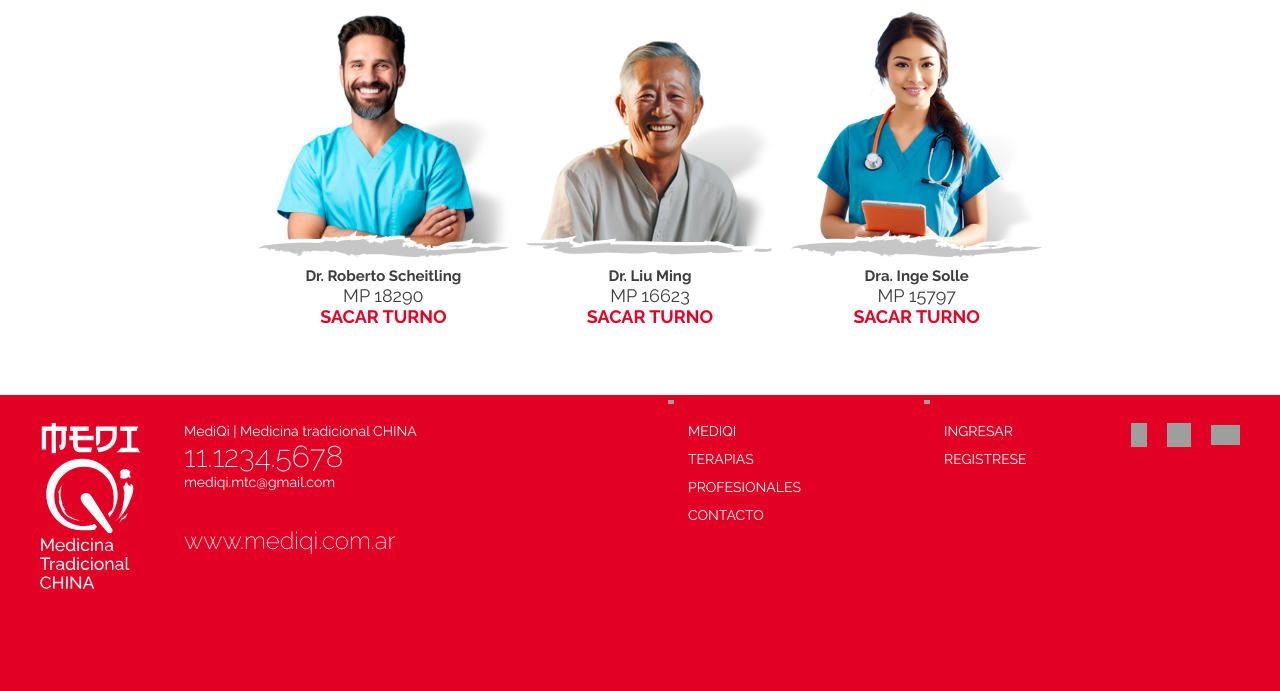
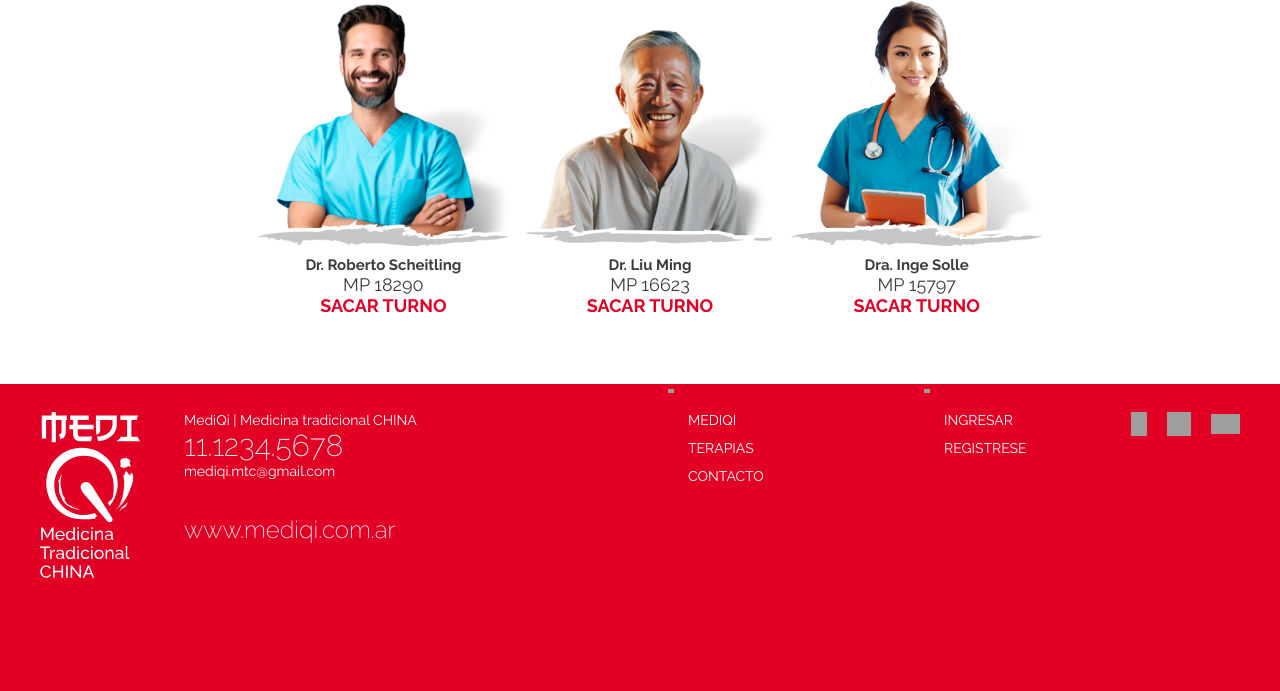
Before and after one commit to german-79/CaC_Grupo3Python, a Python web app: template templates/profesionales.html in a window 1280 px wide. Shown: the part 2500-3191 px from the top of the page. Run offline with Jinja, Linux system fonts and the light colour scheme; the template is opened without the code that fills it, so the values that code supplies are empty; grey boxes are pictures that could not be loaded.

Commit message:
chequeo referencias

```diff
--- a/templates/profesionales.html
+++ b/templates/profesionales.html
@@ -6,24 +6,18 @@
         <meta name="viewport" content="width=device-width, initial-scale=1.0">
         <title>Document</title>
 
-<<<<<<< HEAD
-        <link rel="stylesheet" href="static/css/profesionales.css">
-        <link rel="stylesheet" href="static/css/index.css">
-        <link rel="stylesheet" href="static/css/header.css">
-        <link rel="stylesheet" href="static/css/footer.css">
-=======
         <link rel="stylesheet" href="../static/css/profesionales.css">
         <link rel="stylesheet" href="../static/css/index.css">
         <link rel="stylesheet" href="../static/css/header.css">
         <link rel="stylesheet" href="../static/css/footer.css">
->>>>>>> c30a096d147bc3690e058c4606c34e0d4d2d3517
+
     </head>
 
     <body>
         <header>
             <nav class="navbar container">
                 <picture class="navbar__isologo_rec">
-                    <a href="../Index.html"><img src="/static/img/Isologotipo_MediQi_H.svg"
+                    <a href="../Index.html"><img src="../static/img/Isologotipo_MediQi_H.svg"
                             alt="MediQi // Medicina Tradicional CHINA"></a>
                 </picture>
                 <ul class="navbar__login">
@@ -47,16 +41,13 @@
                 </ul>
                 <ul class="navbar__menu">
                     <li class="navbar__menu__item">
-                        <a class="navbar__menu__link_1" href="templates/institucional.html">MEDIQI</a>
+                        <a class="navbar__menu__link_1" href="../Index.html">MEDIQI</a>
                     </li>
                     <li class="navbar__menu__item">
-                        <a class="navbar__menu__link_2" href="templates/terapias.html">TERAPIAS</a>
+                        <a class="navbar__menu__link_2" href="../templates/terapias.html">TERAPIAS</a>
                     </li>
                     <li class="navbar__menu__item">
-                        <a class="navbar__menu__link_3" href="templates/profesionales.html">PROFESIONALES</a>
-                    </li>
-                    <li class="navbar__menu__item">
-                        <a class="navbar__menu__link_4" href="templates/contacto.html">CONTACTO</a>
+                        <a class="navbar__menu__link_4" href="../templates/contacto.html">CONTACTO</a>
                     </li>
                 </ul>
             </nav>
@@ -199,12 +190,13 @@
 
 
 
-        <footer style="position: relative; bottom: 0; width: 100%;">
+         <!-- Inicio Footer -->
+    <footer>
         <div class="banda_bg__footer_roja">
             <nav class="navbar_footer container">
                 <div class="navbar_footer__isologo_v">
                     <picture>
-                            <a href="../index.html"><img src="static/img/Isologotipo_MediQi_V_Blanco.svg"
+                        <a href="../index.html"><img src="../static/img/Isologotipo_MediQi_V_Blanco.svg"
                                 alt="MediQi // Medicina Tradicional CHINA"></a>
                     </picture>
                 </div>
@@ -218,23 +210,21 @@
                 </div>
                 <div class="navbar_footer__menu">
                     <picture class="filete_footer_large">
-                            <img src="static/img/filete_footer_large.svg" alt="">
+                        <img src="../static/img/filete_footer_large.svg" alt="">
                     </picture>
                     <ul class="navbar_footer__menu__items">
-                            <li class="navbar_footer__item"><a href="templates/institucional.html">MEDIQI</a></li>
-                            <li class="navbar_footer__item"><a href="templates/terapias.html">TERAPIAS</a></li>
-                            <li class="navbar_footer__item"><a href="templates/profesionales.html">PROFESIONALES</a>
-                            </li>
-                            <li class="navbar_footer__item"><a href="templates/contacto.html">CONTACTO</a></li>
+                        <li class="navbar_footer__item"><a href="../Index.html">MEDIQI</a></li>
+                        <li class="navbar_footer__item"><a href="../templates/terapias.html">TERAPIAS</a></li>
+                        <li class="navbar_footer__item"><a href="../templates/contacto.html">CONTACTO</a></li>
                     </ul>
                 </div>
                 <div class="navbar_footer__login">
                     <picture class="filete_footer_small">
-                            <img src="static/img/filete_footer_small.svg" alt="">
+                        <img src="../static/img/filete_footer_small.svg" alt="">
                     </picture>
                     <ul class="navbar_footer__login__items">
-                            <li class="navbar_footer__item"><a href="templates/login.html">INGRESAR</a></li>
-                            <li class="navbar_footer__item"><a href="templates/registrese.html">REGISTRESE</a></li>
+                        <li class="navbar_footer__item"><a href="../templates/login.html">INGRESAR</a></li>
+                        <li class="navbar_footer__item"><a href="../templates/registrese.html">REGISTRESE</a></li>
                     </ul>
                 </div>
                 <div>
@@ -254,16 +244,13 @@
         </div>
         <div class="banda_bg__footer_gris">
             <picture class="deco_footer_roja">
-                    <img src="static/img/deco_footer_roja.svg" alt="">
+                <img src="../static/img/deco_footer_roja.svg" alt="">
             </picture>
         </div>
     </footer>
+    <!-- Fin Footer -->
 
-<<<<<<< HEAD
-        <script defer src="/static/profesionales.js"></script>
-=======
 
->>>>>>> 69a8ac31c6bdf1fb2dd093ff6158ebc85dc34a72
     </body>
 
 </html>
--- a/templates/terapias.html
+++ b/templates/terapias.html
@@ -180,7 +180,7 @@
     <!-- Fin Main-->
 
     <!-- Inicio Footer -->
-    <footer style="position: relative; bottom: 0; width: 100%;">
+    <footer>
         <div class="banda_bg__footer_roja">
             <nav class="navbar_footer container">
                 <div class="navbar_footer__isologo_v">
```
Lines whose indentation alone changed are shown as unchanged.
